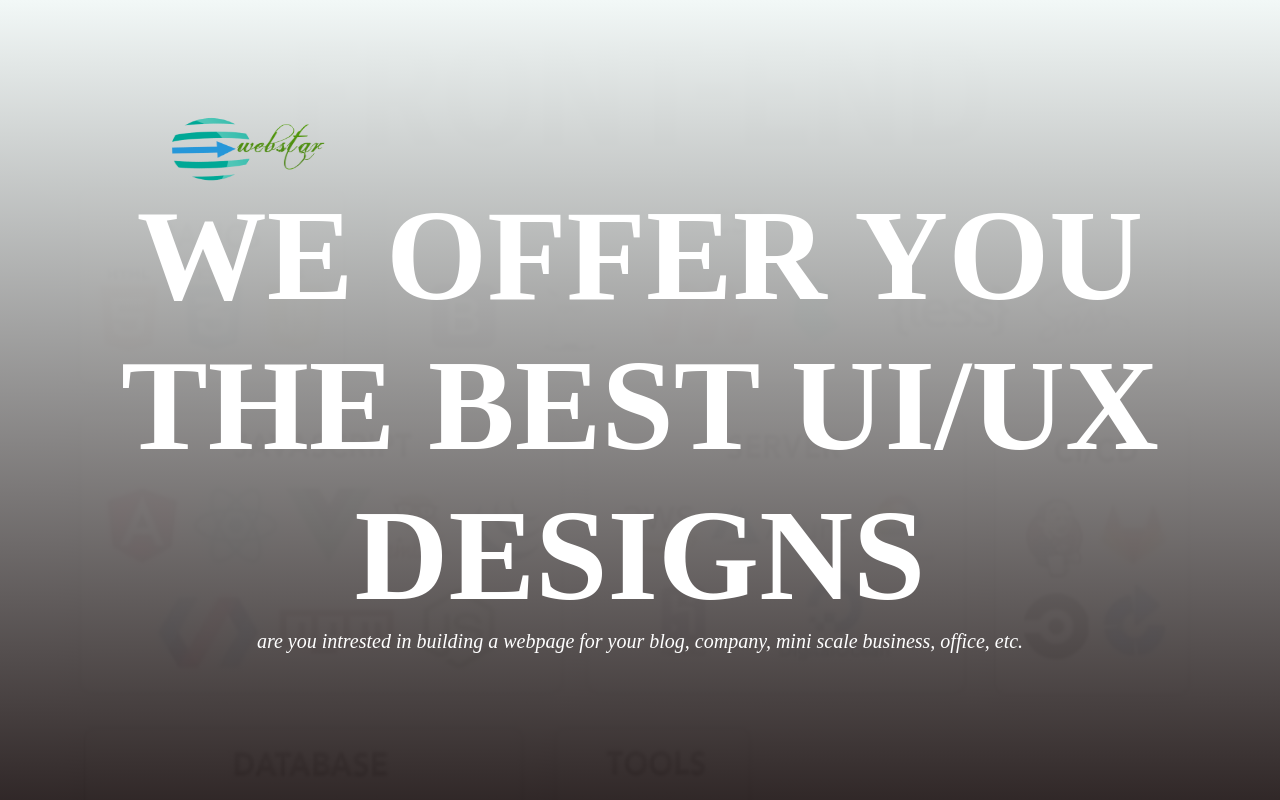
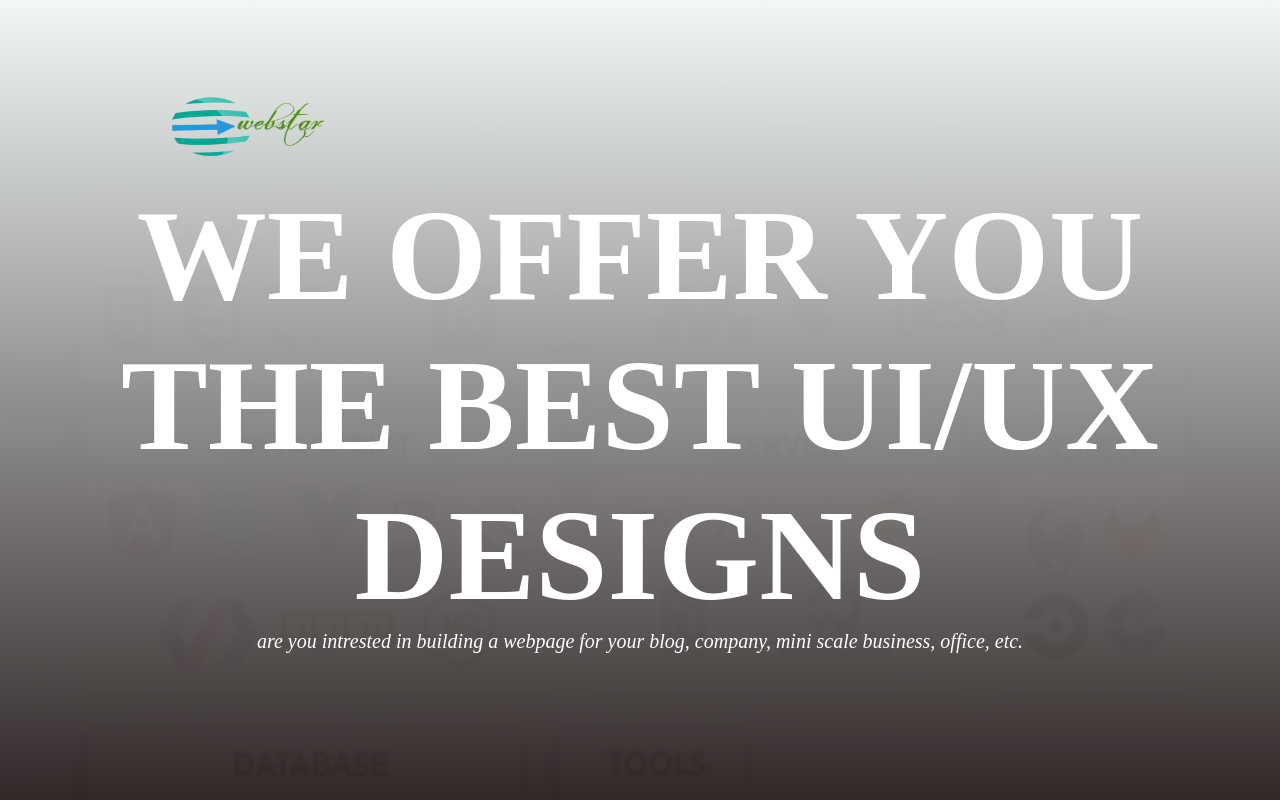
Before and after one commit to onlyWebstar/Webstar-, a plain HTML site: page index.html in a window 1280 px wide. Shown: the top 800 px of the page. Drawn offline with Linux system fonts and the light colour scheme.

Commit message:
Update main.css

```diff
--- a/main.css
+++ b/main.css
@@ -12,7 +12,7 @@
 .logo{
     width: 140px;
     position: absolute;
-    top: 4%;
+    top: 2%;
     left: 10%;
     color: black;
     font-size: 2em;
@@ -20,7 +20,7 @@
 }
 .logo img{
     width: 300px;
-    height:270px;
+    height:255px;
 }
 .banner-text{
     text-align: center;
```
